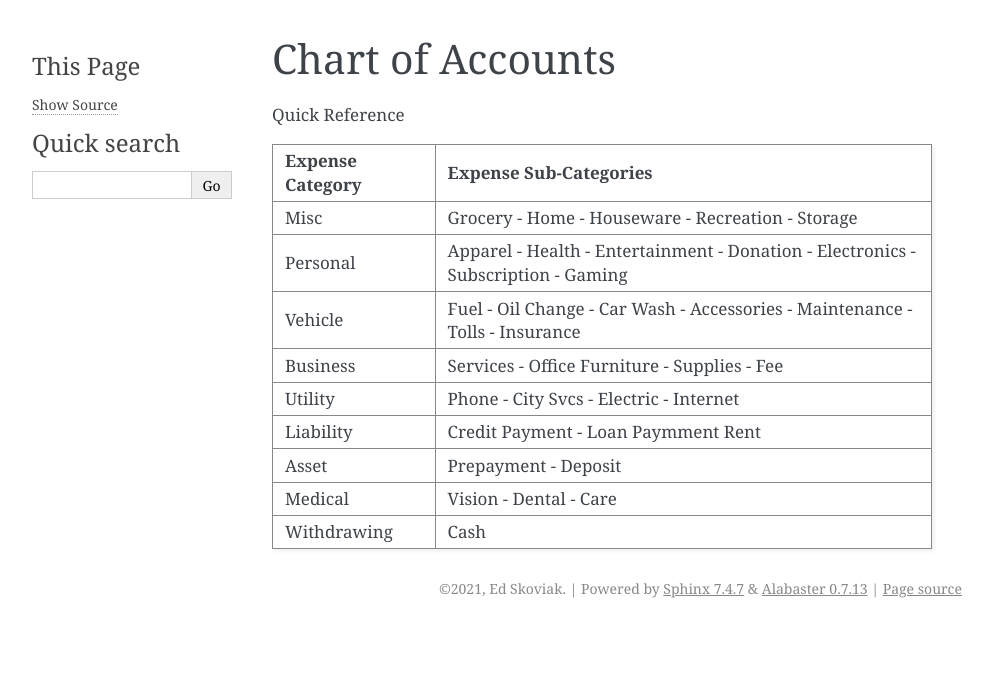
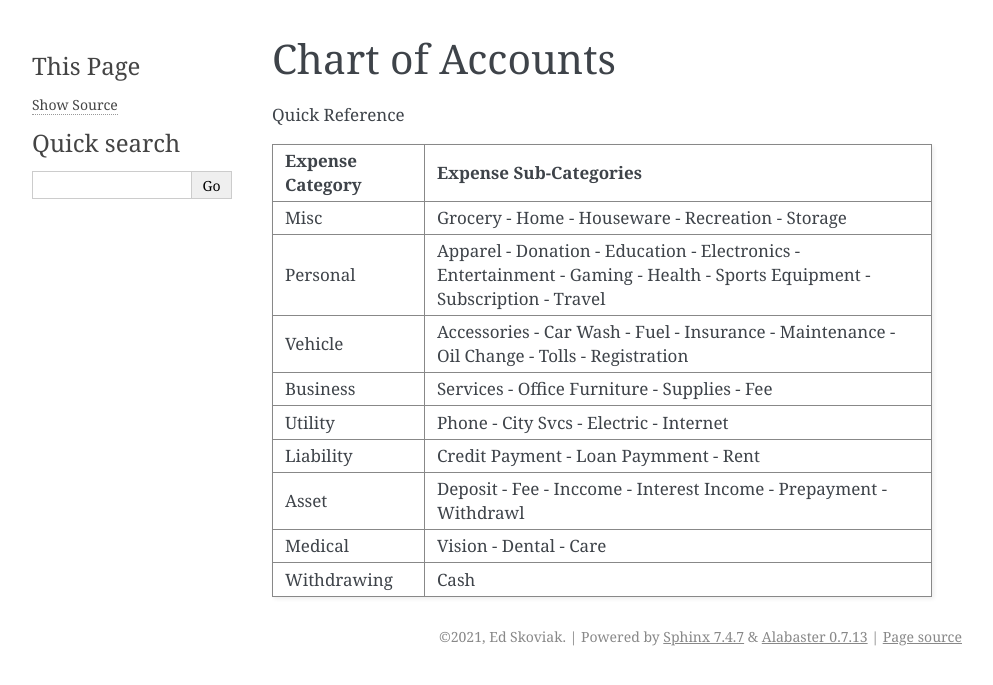
Before and after one commit to eskoviak/cockroach_playgroud, a Sphinx documentation site: the page built from docs/source/sections/chart_of_accounts.rst, in a window 1280 px wide. Shown: the top 685 px of the page, without its empty margins (148-1141 px from the left). Built offline with Sphinx 7.4.7, drawn with Linux system fonts in a browser that asks for light colours.

Commit message:
updated with run 4/3.

```diff
--- a/docs/source/sections/chart_of_accounts.rst
+++ b/docs/source/sections/chart_of_accounts.rst
@@ -13,19 +13,23 @@ Misc                Grocery -
                     Recreation -
                     Storage
 Personal            Apparel -
+                    Donation -
+                    Education -
+                    Electronics -
+                    Entertainment -
+                    Gaming -
                     Health -
-                    Entertainment -
-                    Donation -
-                    Electronics -
+                    Sports Equipment -
                     Subscription -
-                    Gaming
-Vehicle             Fuel -
+                    Travel
+Vehicle             Accessories -
+                    Car Wash -
+                    Fuel -
+                    Insurance -
+                    Maintenance -
                     Oil Change -
-                    Car Wash -
-                    Accessories -
-                    Maintenance -
                     Tolls -
-                    Insurance
+                    Registration
 Business            Services -
                     Office Furniture -
                     Supplies -
@@ -35,10 +39,14 @@ Utility             Phone -
                     Electric -
                     Internet
 Liability           Credit Payment -
-                    Loan Paymment
+                    Loan Paymment -
                     Rent
-Asset               Prepayment -
-                    Deposit
+Asset               Deposit -
+                    Fee -
+                    Inccome -
+                    Interest Income -
+                    Prepayment -
+                    Withdrawl
 Medical             Vision -
                     Dental -
                     Care
```
Also changed, not shown: 2 other files.
